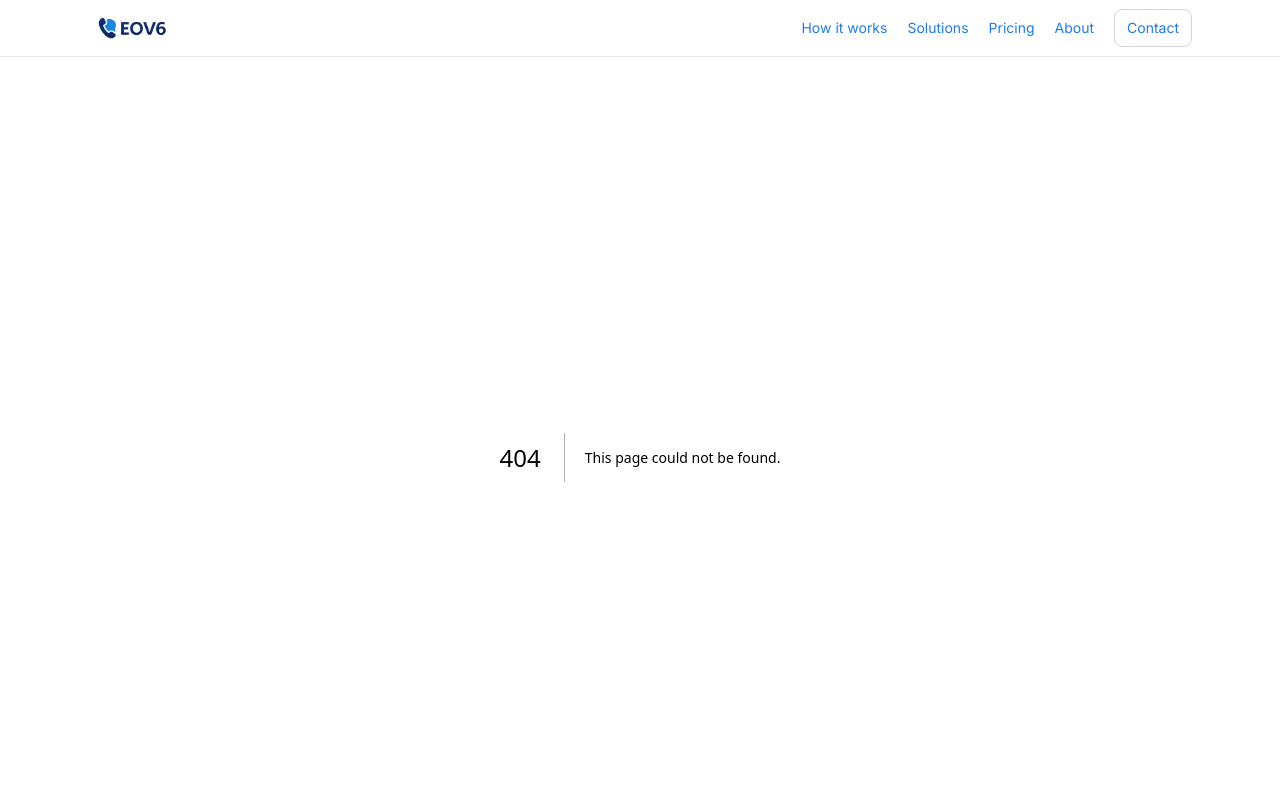
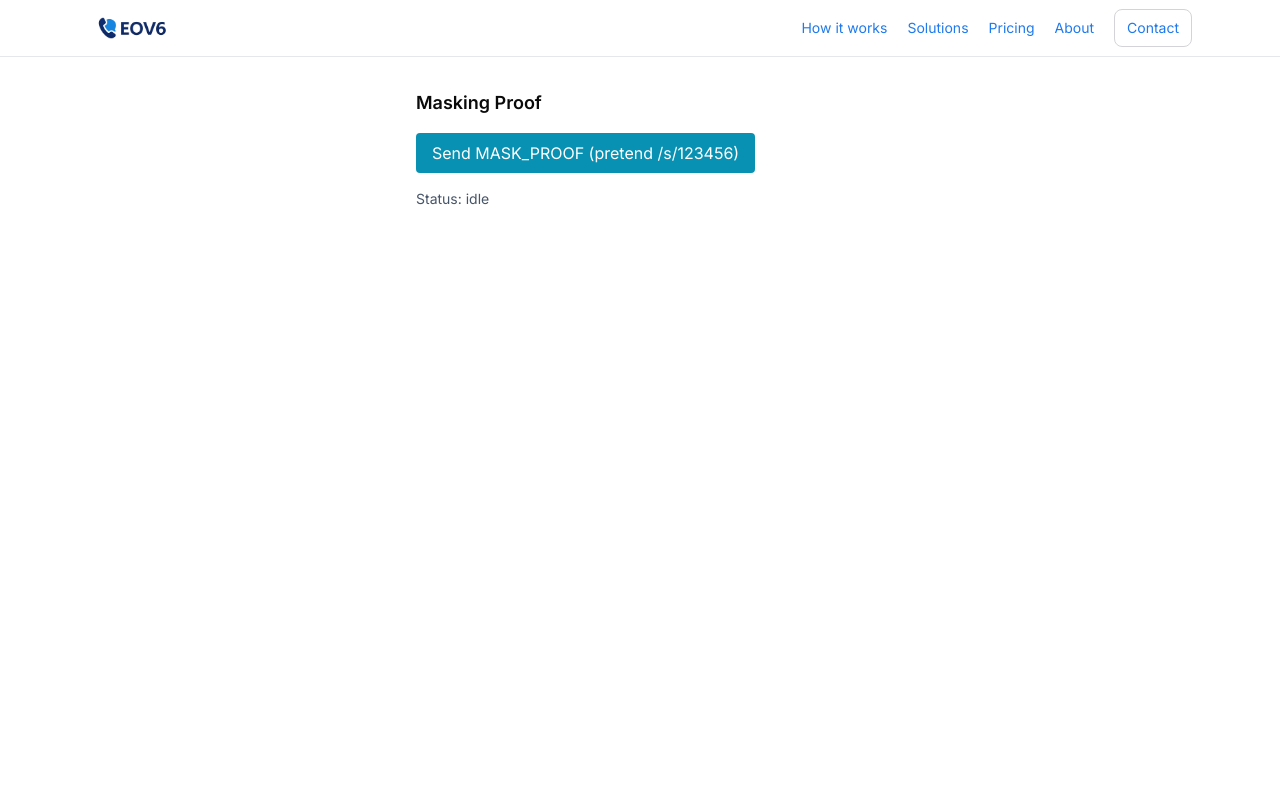
Before and after one commit to RaveCorp392/eov6, a Next.js app: page /admin/mask-check in a window 1280 px wide. Before the commit this address had no page. Shown: the top 800 px of the page. Built offline with nearby package versions, Linux system fonts and the light colour scheme; no server answers.

Commit message:
obs: add Sentry masking proof helper

```diff
--- /dev/null
+++ b/app/admin/mask-check/page.tsx
@@ -0,0 +1,34 @@
+"use client";
+import * as Sentry from "@sentry/nextjs";
+import { useState } from "react";
+
+export default function MaskCheck() {
+  const [done, setDone] = useState(false);
+
+  const run = () => {
+    // move URL to a “session-like” path
+    const original = window.location.pathname + window.location.search;
+    const fake = "/s/123456";
+    history.pushState({}, "", fake);
+
+    // init (safe even if instrumentation already did)
+    if (process.env.NEXT_PUBLIC_SENTRY_DSN) {
+      Sentry.init({ dsn: process.env.NEXT_PUBLIC_SENTRY_DSN, tracesSampleRate: 0 });
+      Sentry.captureMessage("MASK_PROOF");
+    }
+
+    // restore URL so the user isn’t stranded
+    history.replaceState({}, "", original);
+    setDone(true);
+  };
+
+  return (
+    <main className="mx-auto max-w-lg p-8 space-y-4">
+      <h1 className="text-lg font-semibold">Masking Proof</h1>
+      <button className="rounded px-4 py-2 bg-cyan-600 text-white" onClick={run}>
+        Send MASK_PROOF (pretend /s/123456)
+      </button>
+      <p className="text-sm text-slate-600">Status: {done ? "sent" : "idle"}</p>
+    </main>
+  );
+}
```
